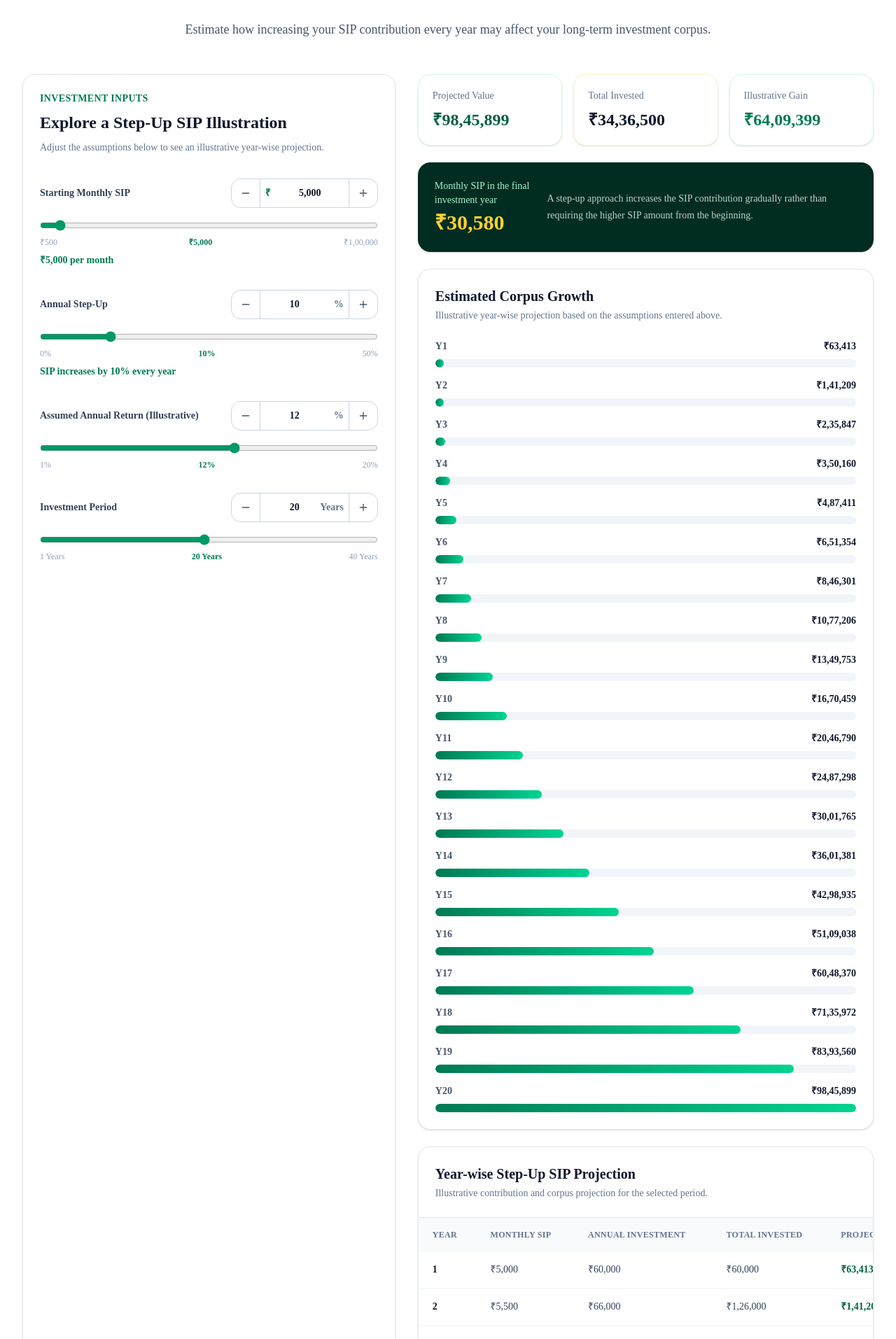
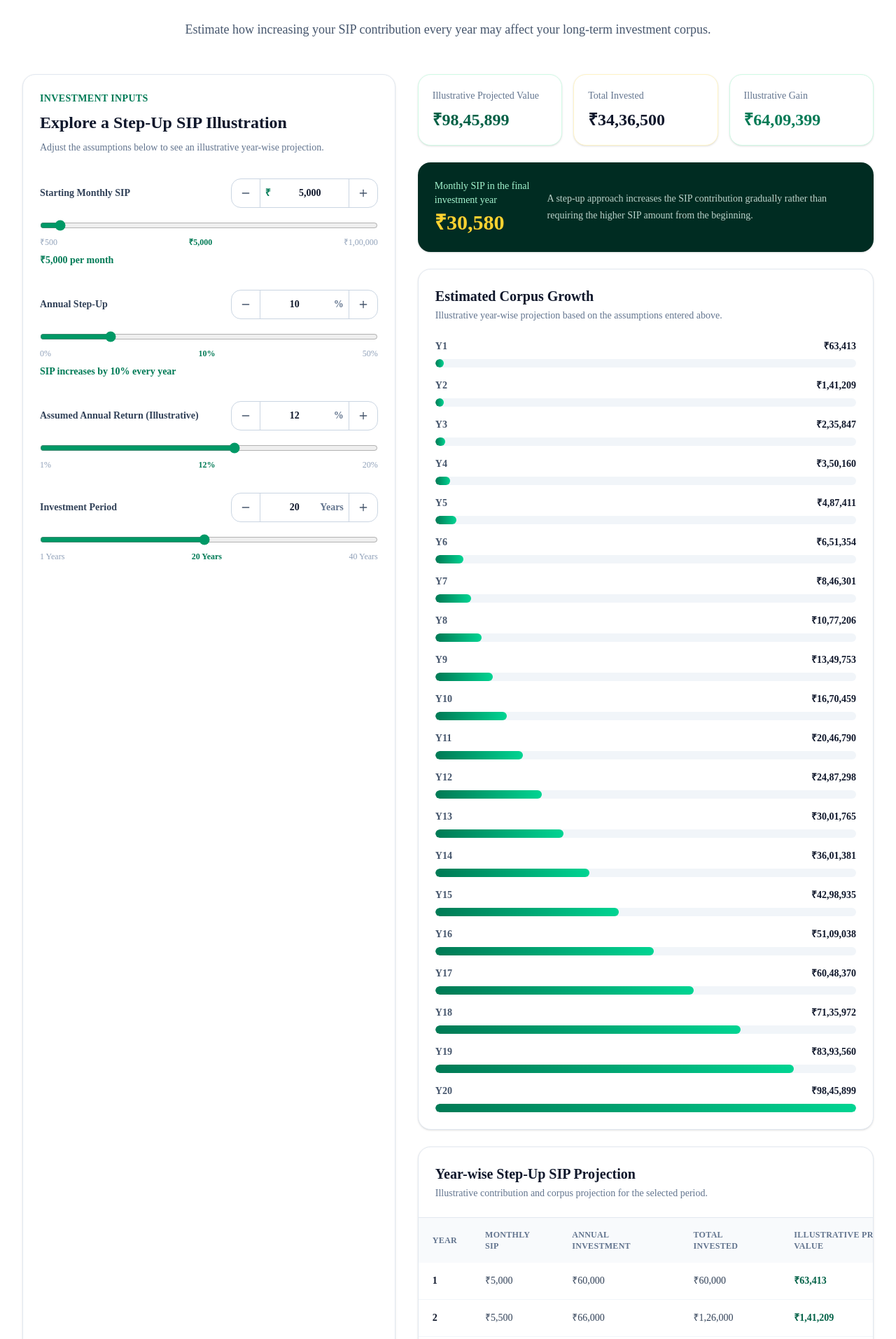
Before and after one commit to shivpawan007/LuxmiInvestCare, a Next.js app: page /calculators/step-up-sip in a window 1280 px wide. Shown: the part 327-2240 px from the top of the page at 70% size. Built offline with nearby package versions, Linux system fonts and the light colour scheme.

Commit message:
Compliance: neutralize calculator result terminology

```diff
--- a/components/calculators/StepUpSIPCalculator.tsx
+++ b/components/calculators/StepUpSIPCalculator.tsx
@@ -315,7 +315,7 @@ export default function StepUpSIPCalculator() {
 
                 <div className="rounded-2xl border border-emerald-100 bg-white p-5 shadow-sm">
                   <p className="text-sm font-medium text-slate-500">
-                    Projected Value
+                    Illustrative Projected Value
                   </p>
 
                   <p className="mt-2 text-2xl font-bold text-emerald-800">
@@ -477,7 +477,7 @@ export default function StepUpSIPCalculator() {
                         </th>
 
                         <th className="px-5 py-4">
-                          Projected Value
+                          Illustrative Projected Value
                         </th>
                       </tr>
                     </thead>
```
